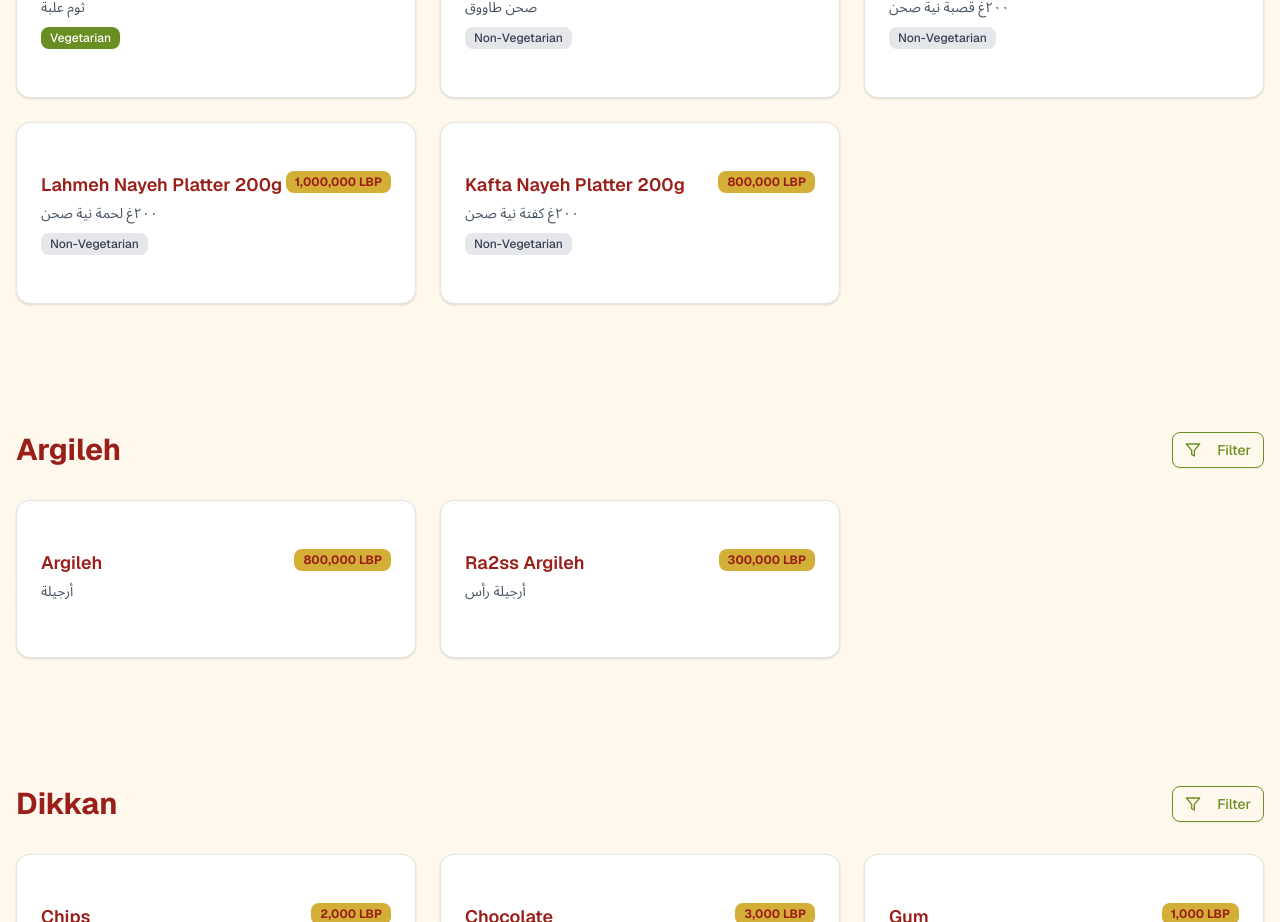
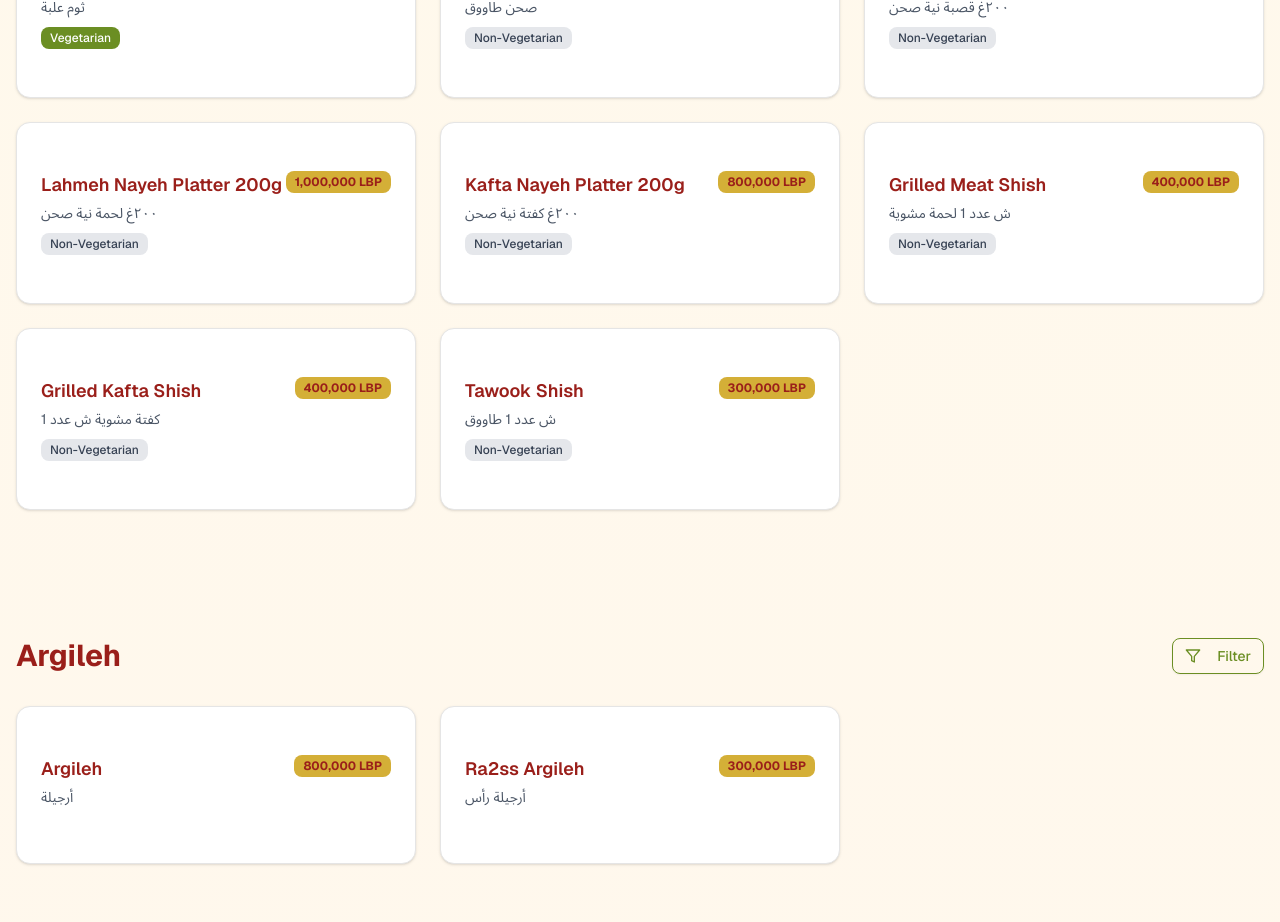
Before and after one commit to JimmyZghendy/menu, a Next.js app: page / in a window 1280 px wide. Shown: the part 3040-3962 px from the top of the page. Built offline with nearby package versions, Linux system fonts and the light colour scheme.

Commit message:
Fix items of Shish

```diff
--- a/app/page.tsx
+++ b/app/page.tsx
@@ -299,6 +299,30 @@ const menuData = {
       nameEn: "Kafta Nayeh Platter 200g",
       price: 800000,
       type: "meat",
+      vegetarian: false,
+    },
+    {
+      id: 35,
+      nameAr: " ش عدد 1 لحمة مشوية",
+      nameEn: "Grilled Meat Shish",
+      price: 400000,
+      type: "meat",
+      vegetarian: false,
+    },
+    {
+      id: 36,
+      nameAr: "كفتة مشوية ش عدد 1",
+      nameEn: "Grilled Kafta Shish",
+      price: 400000,
+      type: "meat",
+      vegetarian: false,
+    },
+    {
+      id: 37,
+      nameAr: " ش عدد 1 طاووق",
+      nameEn: "Tawook Shish",
+      price: 300000,
+      type: "chicken",
       vegetarian: false,
     },
   ],
```
